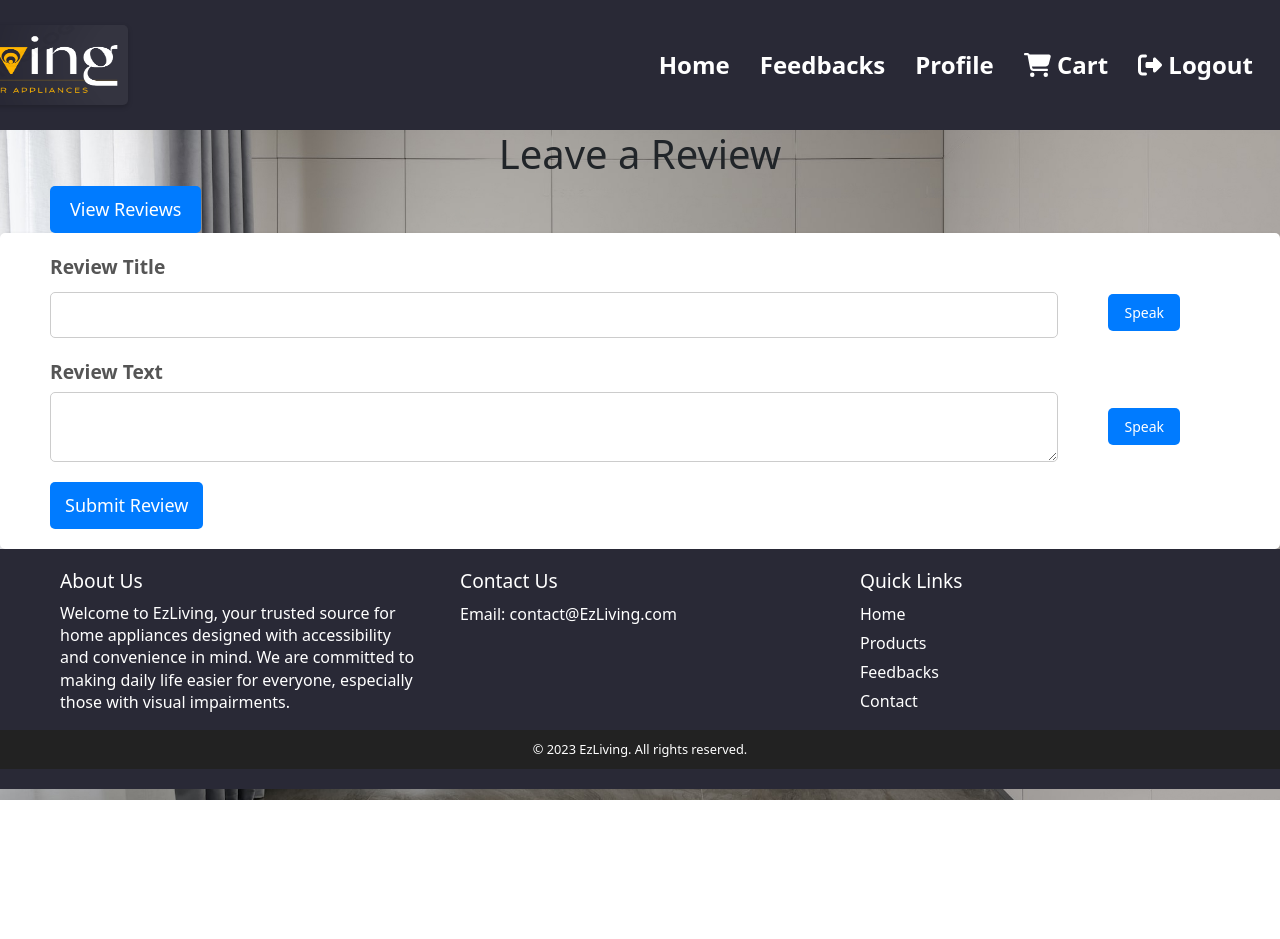
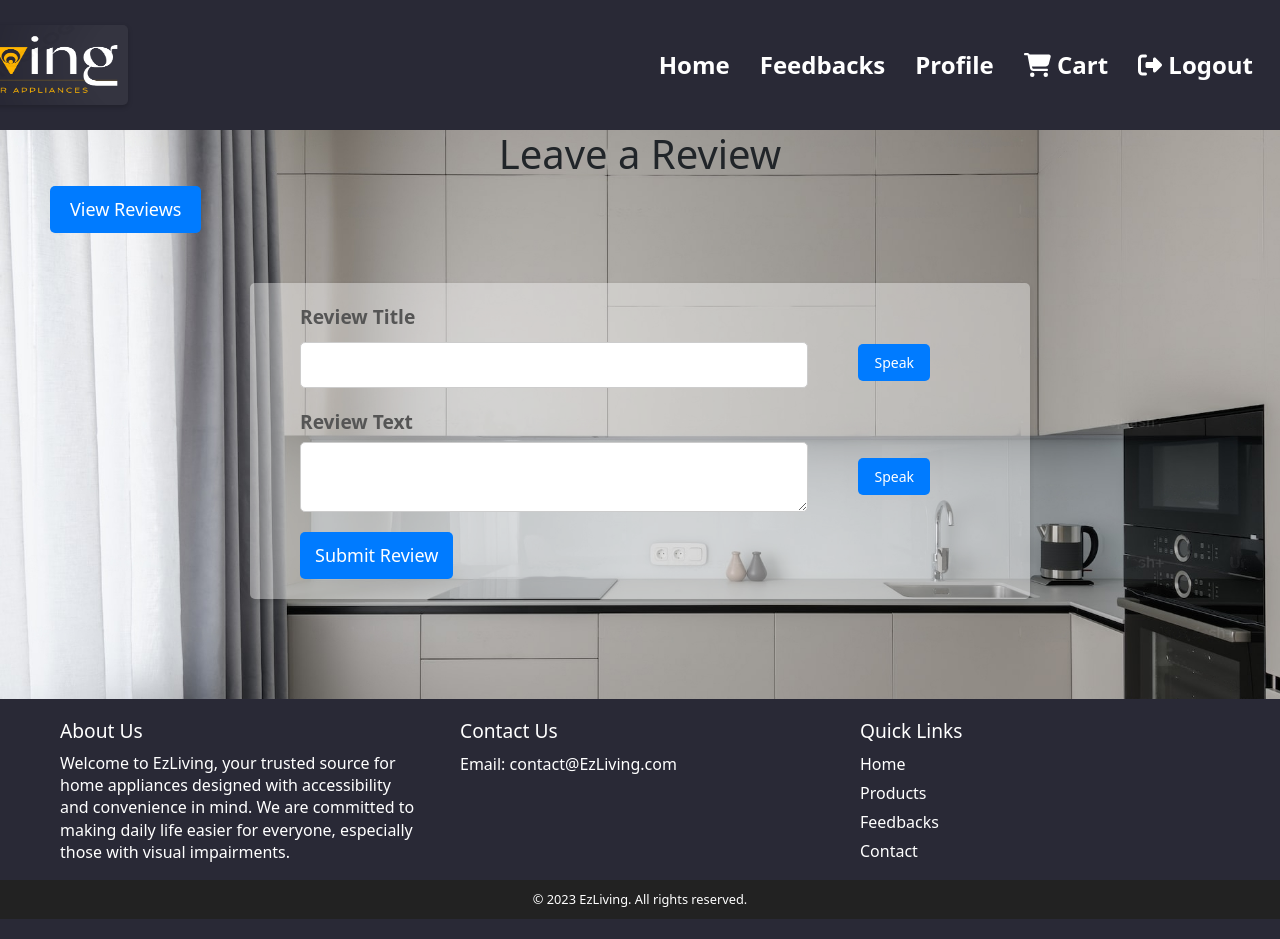
Before and after one commit to IT21221064/EzLiving, a React (Create React App) app in the folder frontend/: page /AddReview in a window 1280 px wide. Before the commit the page ends 800 px from the top, so only its background shows below. Built offline with nearby package versions, Linux system fonts and the light colour scheme.

Commit message:
css changes

```diff
--- a/frontend/src/App.js
+++ b/frontend/src/App.js
@@ -33,6 +33,7 @@
 import UpdateProfile from './pages/updateProfile';
 
 import { RefreshProvider } from "./context/RefreshContext";
+import DeleteFeedback from "./pages/deleteFeedback";
 
 
 function App() {
@@ -64,6 +65,7 @@
         <Route path="/AddFeedback" element={<AddFeedback />} />
         <Route path="/UserProfile" element={<UserProfile />} />
         <Route path="/UpdateProfile" element={<UpdateProfile />} />
+        <Route path="/Adminfeedback" element={<DeleteFeedback />} />
 
       </Routes>
     </Router>
--- a/frontend/src/components/AdminNavbar.js
+++ b/frontend/src/components/AdminNavbar.js
@@ -13,7 +13,7 @@
             </Link>
           </li>
           <li className="nav-item">
-            <Link className="nav-link text-white" to="/deletefeedback">
+            <Link className="nav-link text-white" to="/adminfeedback">
               Feedback
             </Link>
           </li>
--- a/frontend/src/pages/deleteFeedback.js
+++ b/frontend/src/pages/deleteFeedback.js
@@ -1,8 +1,9 @@
 import React, { useEffect, useState } from "react";
 import axios from "axios";
-import Navbar from "../components/Navbar";
+import Navbar from "../components/AdminNavbar";
 import Footer from "../components/Footer";
 import "./feedbacklist.css";
+import AdminNavbar from "../components/AdminNavbar";
 
 function DeleteFeedback() {
   const [feedbackList, setFeedbackList] = useState([]);
@@ -35,7 +36,7 @@
 
   return (
     <div>
-      <Navbar />
+      <AdminNavbar />
       <h1 className="feedback-heading">User Feedbacks on our site</h1>
       <br />
       <br />
--- a/frontend/src/pages/feedback.css
+++ b/frontend/src/pages/feedback.css
@@ -3,7 +3,6 @@
   font-family: Arial, sans-serif;
   margin: 0;
   padding: 0;
-  background-color: #f4f4f4;
 }
 
 .container {
@@ -40,7 +39,11 @@
 }
 
 form {
-  background-color: #fff;
+  margin-top: 50px;
+  margin-left: 250px;
+  margin-right: 250px;
+  margin-bottom: 100px;
+  background-color: #ffffff62;
   padding: 20px;
   border-radius: 5px;
   box-shadow: 0 2px 5px rgba(0, 0, 0, 0.1);
--- a/frontend/src/pages/feedbacklist.css
+++ b/frontend/src/pages/feedbacklist.css
@@ -13,16 +13,17 @@
   font-size: 28px;
   text-align: center;
   margin-top: 20px;
+  margin-bottom: 50px;
 }
 
 /* Add Feedback Button Styles */
 .addfeedback-link {
-  display: flex;
   justify-content: center;
   margin-top: 20px;
 }
 
 .addfeedback-button {
+  margin-left: 130px;
   background-color: #007bff;
   color: #fff;
   border: none;
```
